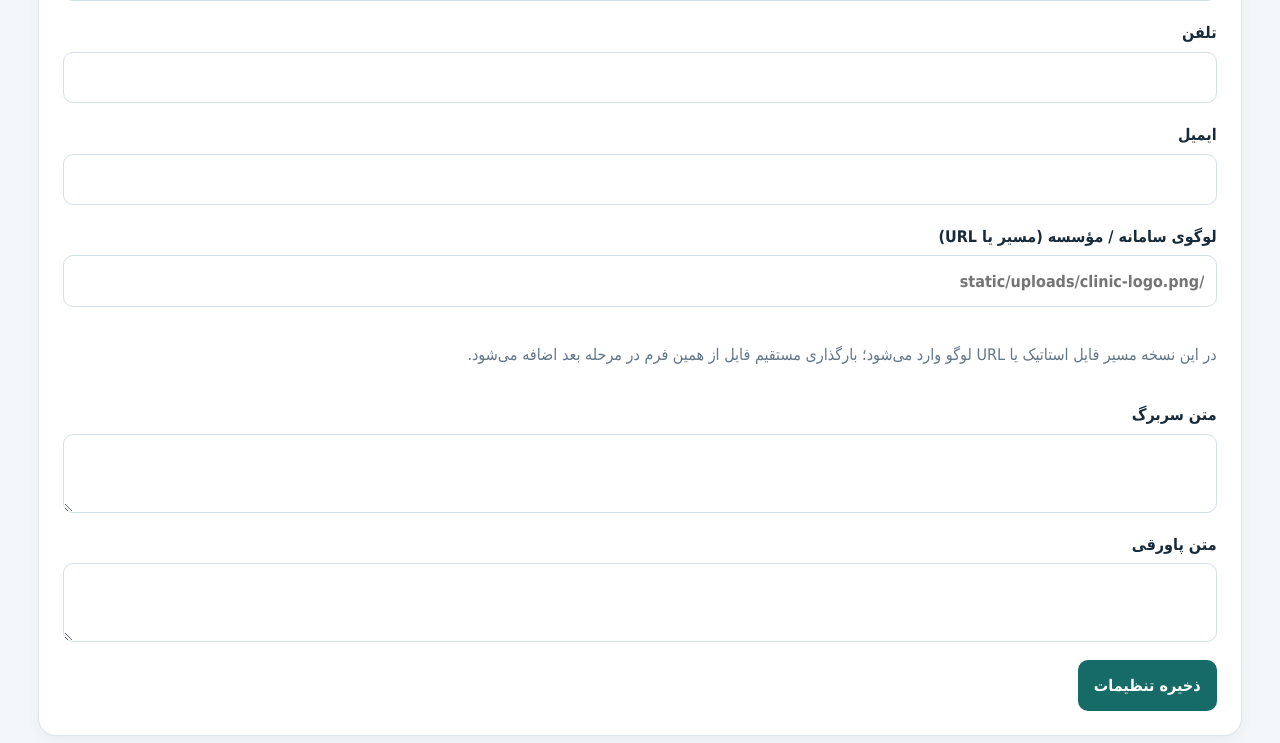
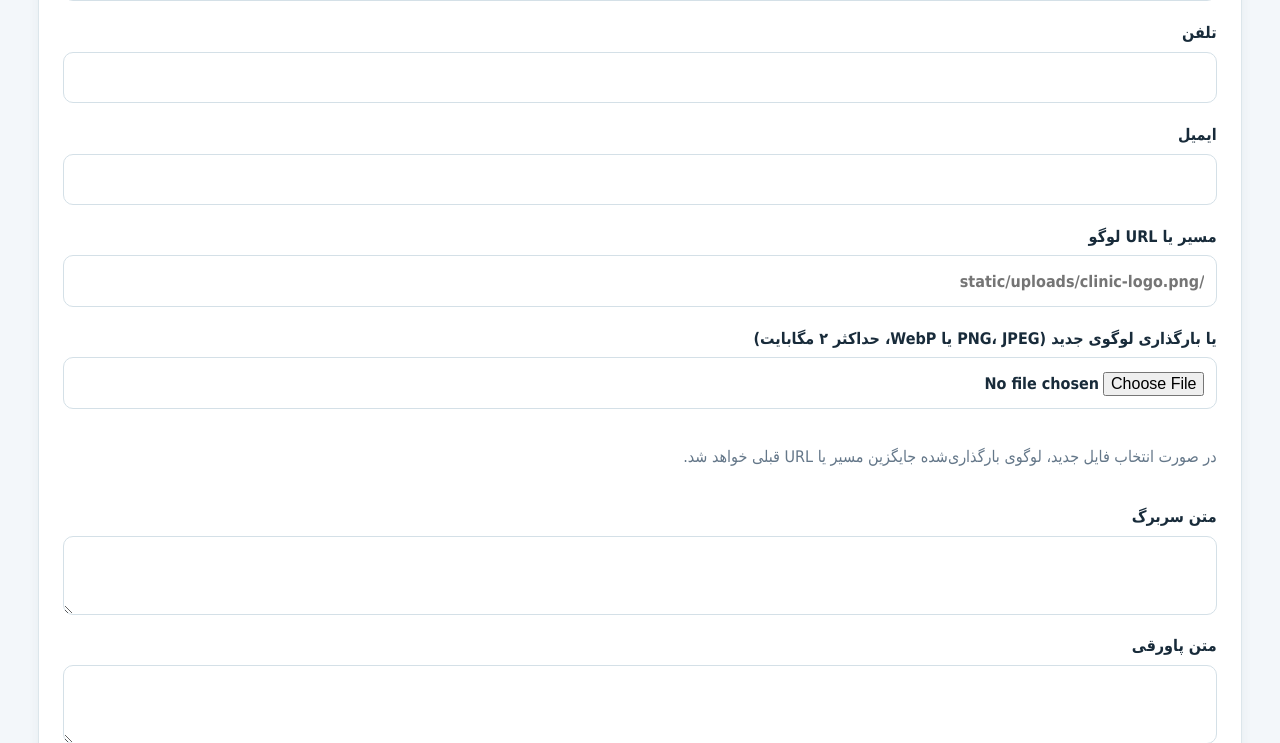
Before and after one commit to kokoosabzi/ClinicCore, a FastAPI app: template app/templates/settings.html in a window 1280 px wide. Shown: the part 4694-5437 px from the top of the page. Run offline with FastAPI, Linux system fonts and the light colour scheme; the template is opened without the code that fills it, so the values that code supplies are empty; data comes from the database, SQL or seed files in the repository; parts of the project's set-up code (start-up, migrations or seed data) failed here and were passed over; some libraries are stand-ins or nearby versions.

Commit message:
feat(settings): add institution logo upload control

```diff
--- a/app/templates/settings.html
+++ b/app/templates/settings.html
@@ -3,7 +3,7 @@
 <h1>تنظیمات سامانه</h1>
 {% if saved %}<p class="alert success" role="status">تنظیمات با موفقیت ذخیره شد.</p>{% endif %}
 {% if error %}<p class="alert error" role="alert">{{ error }}</p>{% endif %}
-<form method="post" action="/settings" class="form">
+<form method="post" action="/settings" class="form" enctype="multipart/form-data">
   <input type="hidden" name="csrf_token" value="{{ csrf_token }}">
   <h2>عمومی</h2>
   <label>نام سامانه<input name="app_name" value="{{ settings['app.name'] or '' }}" maxlength="4000" required></label>
@@ -153,8 +153,9 @@
   <label>آدرس<textarea name="clinic_address" maxlength="4000">{{ settings['clinic.address'] or '' }}</textarea></label>
   <label>تلفن<input name="clinic_phone" value="{{ settings['clinic.phone'] or '' }}" maxlength="4000"></label>
   <label>ایمیل<input name="clinic_email" type="email" value="{{ settings['clinic.email'] or '' }}" maxlength="4000"></label>
-  <label>لوگوی سامانه / مؤسسه (مسیر یا URL)<input name="clinic_logo" value="{{ settings['clinic.logo'] or '' }}" maxlength="4000" placeholder="/static/uploads/clinic-logo.png"></label>
-  <p class="hint">در این نسخه مسیر فایل استاتیک یا URL لوگو وارد می‌شود؛ بارگذاری مستقیم فایل از همین فرم در مرحله بعد اضافه می‌شود.</p>
+  <label>مسیر یا URL لوگو<input name="clinic_logo" value="{{ settings['clinic.logo'] or '' }}" maxlength="4000" placeholder="/static/uploads/clinic-logo.png"></label>
+  <label>یا بارگذاری لوگوی جدید (PNG، JPEG یا WebP، حداکثر ۲ مگابایت)<input type="file" name="clinic_logo_file" accept="image/png,image/jpeg,image/webp"></label>
+  <p class="hint">در صورت انتخاب فایل جدید، لوگوی بارگذاری‌شده جایگزین مسیر یا URL قبلی خواهد شد.</p>
   <label>متن سربرگ<textarea name="clinic_header_text" maxlength="4000">{{ settings['clinic.header_text'] or '' }}</textarea></label>
   <label>متن پاورقی<textarea name="clinic_footer_text" maxlength="4000">{{ settings['clinic.footer_text'] or '' }}</textarea></label>
 
```
